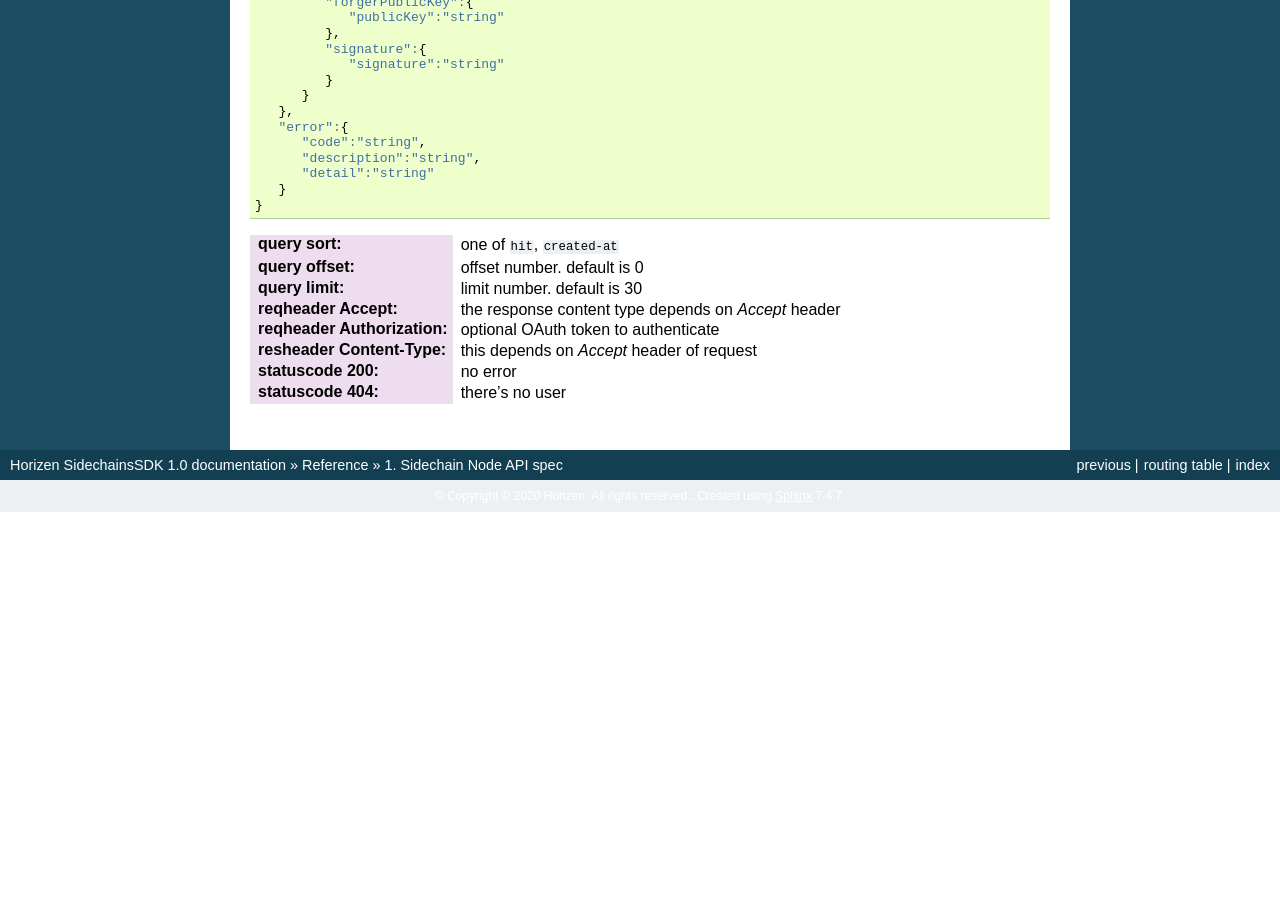
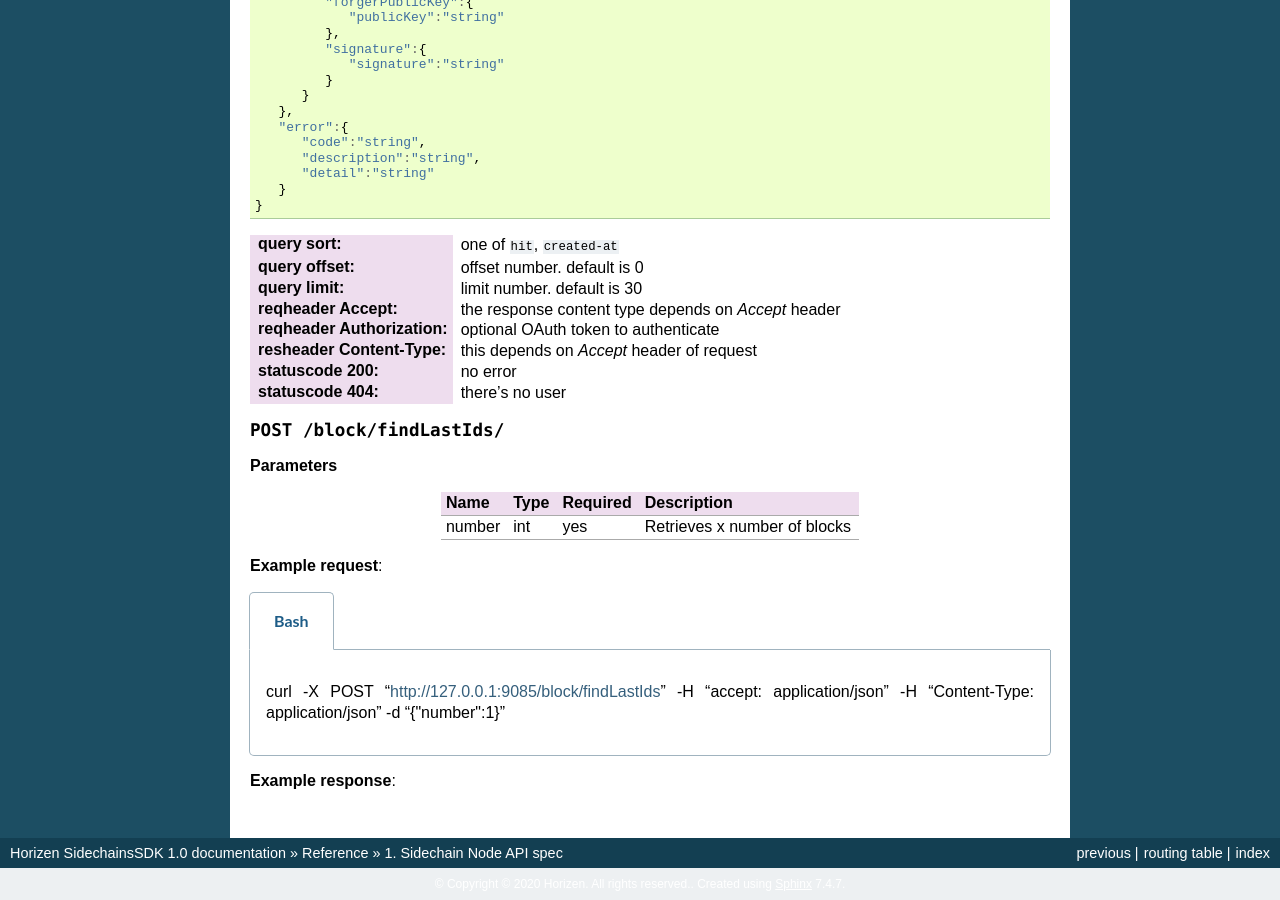
Before and after one commit to megaluck/documentation, a Sphinx documentation site: the page built from docs/reference/01-scnode-api-spec.rst, in a window 1280 px wide and 900 px high, scrolled down 1456 px. Built offline with Sphinx 7.4.7, drawn with Linux system fonts in a browser that asks for light colours; before the commit the page ends 1968 px from its top, so only the background shows below that.

Commit message:
Update 01-scnode-api-spec.rst

```diff
--- a/docs/reference/01-scnode-api-spec.rst
+++ b/docs/reference/01-scnode-api-spec.rst
@@ -110,3 +110,25 @@ Sidechain Node API spec
                             header of request
    :statuscode 200: no error
    :statuscode 404: there's no user
+
+
+   .. http:post:: /block/findLastIds/
+
+   **Parameters**
+
+   +---------+--------+----------+-------------------------------+
+   | Name    | Type   | Required |          Description          |
+   +=========+========+==========+===============================+
+   |  number |  int   |   yes    | Retrieves x number of blocks  |
+   +---------+--------+----------+-------------------------------+
+
+   **Example request**:
+
+.. tabs::
+
+   .. tab:: Bash
+
+      curl -X POST "http://127.0.0.1:9085/block/findLastIds" -H "accept: application/json" -H "Content-Type: application/json" -d "{\"number\":1}"
+
+
+   **Example response**:
```
